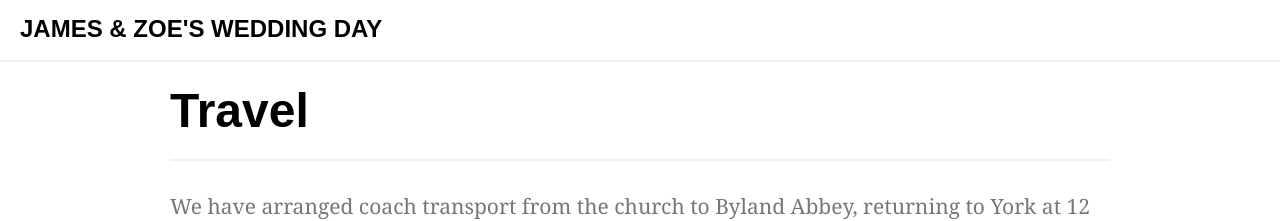
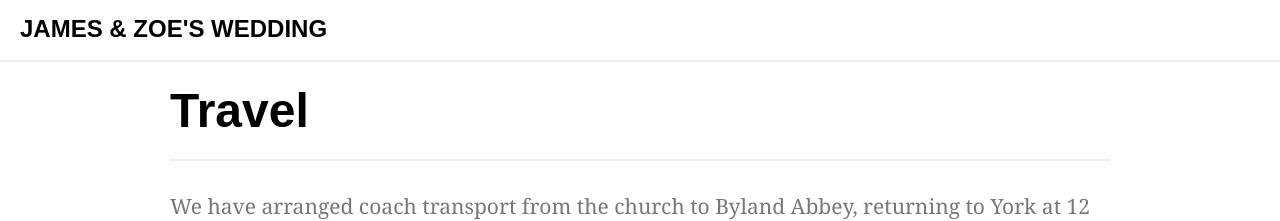
Before and after one commit to jstembridge/jamesandzoe.info, a Jekyll site: the page built from travel.md, in a window 1280 px wide. Shown: the top 221 px of the page. Built offline with Jekyll 4.4.1, drawn with Linux system fonts in a browser that asks for light colours; nearby versions of some CDN libraries; some web fonts are replaced.

Commit message:
Drop the day

```diff
--- a/_layouts/default.html
+++ b/_layouts/default.html
@@ -17,7 +17,7 @@ navigation:
 <body>
 	<div class="navbar navbar-static-top">
 		<div class="navbar-inner">
-			<a class="brand" href="/">James &amp; Zoe's Wedding Day</a>
+			<a class="brand" href="/">James &amp; Zoe's Wedding</a>
 			<ul class="nav">
         {% for link in page.navigation %}
           <li {% if page.url == link.url %}class = "active"{% endif %}>
--- a/index.html
+++ b/index.html
@@ -15,7 +15,7 @@ imageSize: w960-h500-p
 apiKey: AIzaSyA--ojUfhYn9yvKi6DIT8hPlFJFsK5MfCs
 ---
 <div class="page-header">
-  <h1>The Wedding Day
+  <h1>The Wedding</h1>
   <h3 class="muted">1pm at St. Wilfrid's Church, York and afterwards at The Abbey Inn, Byland</h3>
 </div>
 <div class="carousel slide">
```
